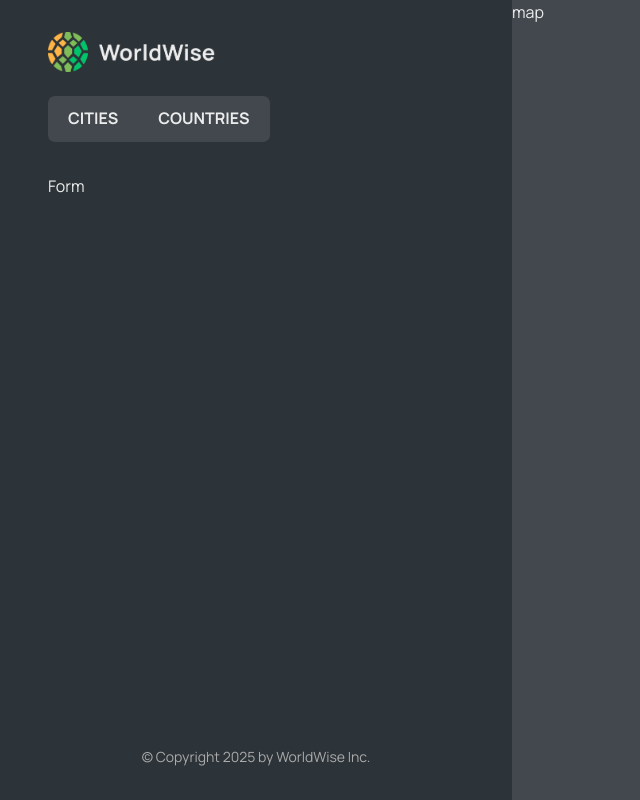
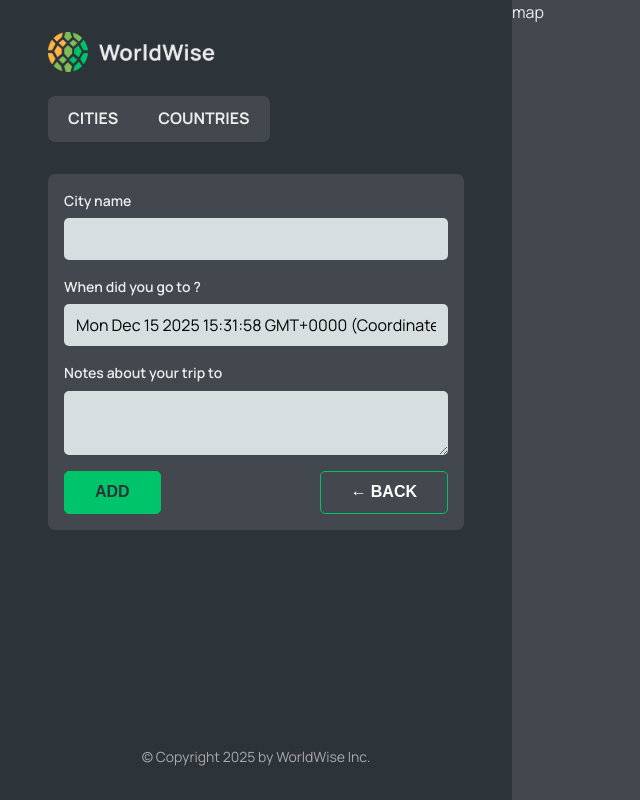
Before and after one commit to YanaKarpliuk/worldwise, a React (Vite) app: page /app/form in a window 1280 px wide. Shown: the whole page, without its empty margins (0-640 px from the left). Built offline with nearby package versions, Linux system fonts and the light colour scheme; data requests are answered from the project's data file.

Commit message:
Add form & navigation

```diff
--- a/src/App.jsx
+++ b/src/App.jsx
@@ -1,5 +1,5 @@
 import { useEffect, useState } from "react";
-import { BrowserRouter, Route, Routes } from "react-router-dom";
+import { BrowserRouter, Navigate, Route, Routes } from "react-router-dom";
 import './scss/_general.scss';
 import Product from "./pages/Product/Product.jsx";
 import Pricing from "./pages/Pricing/Pricing.jsx";
@@ -10,6 +10,7 @@ import Login from "./pages/Login/Login.jsx";
 import CityList from "./components/01-composites/CityList/CityList";
 import CountryList from "./components/01-composites/CountryList/CountryList";
 import City from "./components/01-composites/City/City.jsx";
+import Form from "./components/01-composites/Form/Form.jsx";
 
 export default function App() {
   const [cities, setCities] = useState([])
@@ -38,11 +39,11 @@ export default function App() {
           <Route path='product' element={<Product />}/>
           <Route path='pricing' element={<Pricing />}/>
           <Route path='app' element={<AppLayout />}>
-            <Route index element={<CityList cities={cities} isLoading={isLoading} />}/>
+            <Route index element={<Navigate replace to={"cities"} />} />
             <Route path='cities' element={<CityList cities={cities} isLoading={isLoading} />}/>
             <Route path='cities/:id' element={<City cities={cities} />}/>
             <Route path='countries' element={<CountryList cities={cities} isLoading={isLoading} />}/>
-            <Route path='form' element={<p>Form</p>}/>
+            <Route path='form' element={<Form/>}/>
           </Route>
           <Route path='login' element={<Login />}/>
           <Route path='*' element={<NotFound />}/>
--- a/src/components/00-elements/Button/Button.jsx
+++ b/src/components/00-elements/Button/Button.jsx
@@ -1,11 +1,13 @@
-import styles from "./Button.module.css";
+import styles from "./Button.module.scss";
 
-function Button({ children, onClick, type }) {
+export default function Button({ children, onClick, type, ariaLabel }) {
   return (
-    <button onClick={onClick} className={`${styles.btn} ${styles[type]}`}>
+    <button
+        onClick={onClick}
+        className={`${styles.btn} ${styles[type]}`}
+        aria-label={ariaLabel}
+    >
       {children}
     </button>
   );
 }
-
-export default Button;
--- /dev/null
+++ b/src/components/00-elements/Button/Button.module.scss
@@ -0,0 +1,56 @@
+.btn {
+  display: flex;
+  align-items: center;
+  gap: 4px;
+  text-transform: uppercase;
+  text-decoration: none;
+  font-size: 14px;
+  font-weight: 600;
+  padding: 10px 30px;
+  border-radius: 5px;
+  border: 1px solid var(--color-brand--2);
+  transition: $transition-time;
+  cursor: pointer;
+
+  @include media-breakpoint-up($desktop) {
+    font-size: 16px;
+  }
+
+  &.primary {
+    background-color: var(--color-brand--2);
+    color: var(--color-dark--1);
+
+    @include active() {
+      background-color: var(--color-brand--2-dark);
+      border-color: var(--color-brand--2-dark);
+      color: var(--color-light--2);
+    }
+  }
+
+  &.outline {
+    background: transparent;
+    color: white;
+
+    @include active() {
+      background-color: var(--color-brand--2);
+      color: var(--color-dark--1);
+    }
+  }
+
+  &.position {
+    font-weight: 700;
+    position: absolute;
+    z-index: 1000;
+    font-size: 1.4rem;
+    bottom: 4rem;
+    left: 50%;
+    transform: translateX(-50%);
+    background-color: var(--color-brand--2);
+    color: var(--color-dark--1);
+    box-shadow: 0 0.4rem 1.2rem rgba(36, 42, 46, 16%);
+  }
+
+  span {
+    padding-bottom: 3px;
+  }
+}
--- a/src/components/01-composites/Form/Form.jsx
+++ b/src/components/01-composites/Form/Form.jsx
@@ -2,7 +2,9 @@
 
 import { useState } from "react";
 
-import styles from "./Form.module.css";
+import styles from "./Form.module.scss";
+import Button from "../../00-elements/Button/Button";
+import { useNavigate } from "react-router-dom";
 
 export function convertToEmoji(countryCode) {
   const codePoints = countryCode
@@ -12,11 +14,17 @@ export function convertToEmoji(countryCode) {
   return String.fromCodePoint(...codePoints);
 }
 
-function Form() {
+export default function Form() {
   const [cityName, setCityName] = useState("");
   const [country, setCountry] = useState("");
   const [date, setDate] = useState(new Date());
   const [notes, setNotes] = useState("");
+  const navigate = useNavigate()
+
+  function handleBack(e) {
+    e.preventDefault()
+    navigate(-1)
+  }
 
   return (
     <form className={styles.form}>
@@ -49,11 +57,9 @@ function Form() {
       </div>
 
       <div className={styles.buttons}>
-        <button>Add</button>
-        <button>&larr; Back</button>
+        <Button onClick={() => {}} ariaLabel={"Add the city"} type={"primary"} children={"Add"}/>
+        <Button onClick={handleBack} ariaLabel={"Close the form"} type={"outline"} children={<><span>&larr;</span> Back</>}/>
       </div>
     </form>
   );
 }
-
-export default Form;
--- /dev/null
+++ b/src/components/01-composites/Form/Form.module.scss
@@ -0,0 +1,73 @@
+.form {
+  background-color: var(--color-dark--2);
+  border-radius: 7px;
+  padding: 16px;
+  display: flex;
+  flex-direction: column;
+  gap: 16px;
+
+  &.loading {
+    opacity: 0.3;
+
+    button {
+      pointer-events: none;
+      background-color: var(--color-light--1);
+      border: 1px solid var(--color-light--1);
+      color: var(--color-dark--0);
+    }
+  }
+
+  .row {
+    display: flex;
+    flex-direction: column;
+    gap: 6px;
+    position: relative;
+  }
+
+  .buttons {
+    display: flex;
+    justify-content: space-between;
+  }
+
+  .flag {
+    position: absolute;
+    right: 0;
+    top: 0;
+    font-size: 24px;
+  }
+
+  label {
+    font-size: 12px;
+    font-weight: 600;
+
+    @include media-breakpoint-up($desktop) {
+      font-size: 14px;
+    }
+  }
+
+  input,
+  textarea {
+    width: 100%;
+    padding: 10px 12px;
+    font-family: inherit;
+    font-size: 14px;
+    border: none;
+    border-radius: 5px;
+    background-color: var(--color-light--3);
+    transition: $transition-time;
+
+    @include media-breakpoint-up($desktop) {
+      font-size: 16px;
+    }
+
+    &:focus {
+      outline: none;
+      background-color: #fff;
+    }
+  }
+
+  :global(.react-datepicker) {
+    font-family: inherit;
+    font-size: 14px;
+  }
+}
--- a/src/components/02-blocks/Map/Map.jsx
+++ b/src/components/02-blocks/Map/Map.jsx
@@ -16,6 +16,7 @@ import styles from "./Map.module.scss";
 // import Button from "./Button";
 
 export default function Map() {
+  const navigate = useNavigate()
   const [searchParams, setSearchParams] = useSearchParams()
   const lat = searchParams.get("lat")
   const lng = searchParams.get("lng")
@@ -44,7 +45,7 @@ export default function Map() {
   // );
 
   return (
-    <div className={styles.mapContainer}>
+    <div className={styles.mapContainer} onClick={() => navigate("form")}>
       map
       {/*{!geolocationPosition && (*/}
       {/*  <Button type="position" onClick={getPosition}>*/}
--- a/src/scss/_general.scss
+++ b/src/scss/_general.scss
@@ -27,31 +27,7 @@ body {
   }
 }
 
-label {
-  font-size: 1.6rem;
-  font-weight: 600;
-}
-
-input,
-textarea {
-  width: 100%;
-  padding: 0.8rem 1.2rem;
-  font-family: inherit;
-  font-size: 1.6rem;
-  border: none;
-  border-radius: 5px;
-  background-color: var(--color-light--3);
-  transition: all 0.2s;
-
-  &:focus {
-    outline: none;
-    background-color: #fff;
-  }
-}
-
 .cta {
-  &:link,
-  &:visited {
   display: inline-block;
   background-color: var(--color-brand--2);
   color: var(--color-dark--1);
@@ -66,7 +42,6 @@ textarea {
   @include media-breakpoint-up($desktop) {
     font-size: 18px;
   }
-  }
 
   @include active() {
     background-color: var(--color-brand--2-dark);
```
Also changed, not shown: src/components/00-elements/Button/Button.module.css (deleted, +0 -35 lines), src/components/01-composites/Form/Form.module.css (deleted, +0 -44 lines). Lines whose indentation alone changed are shown as unchanged.
